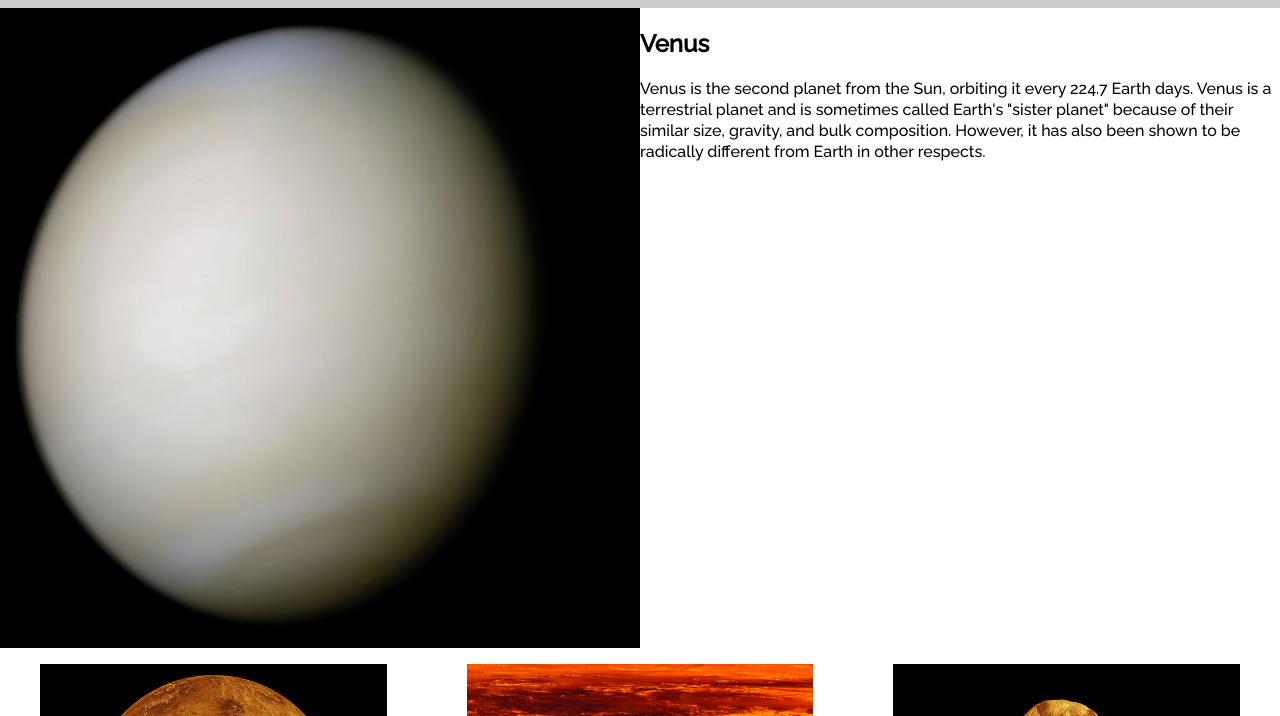
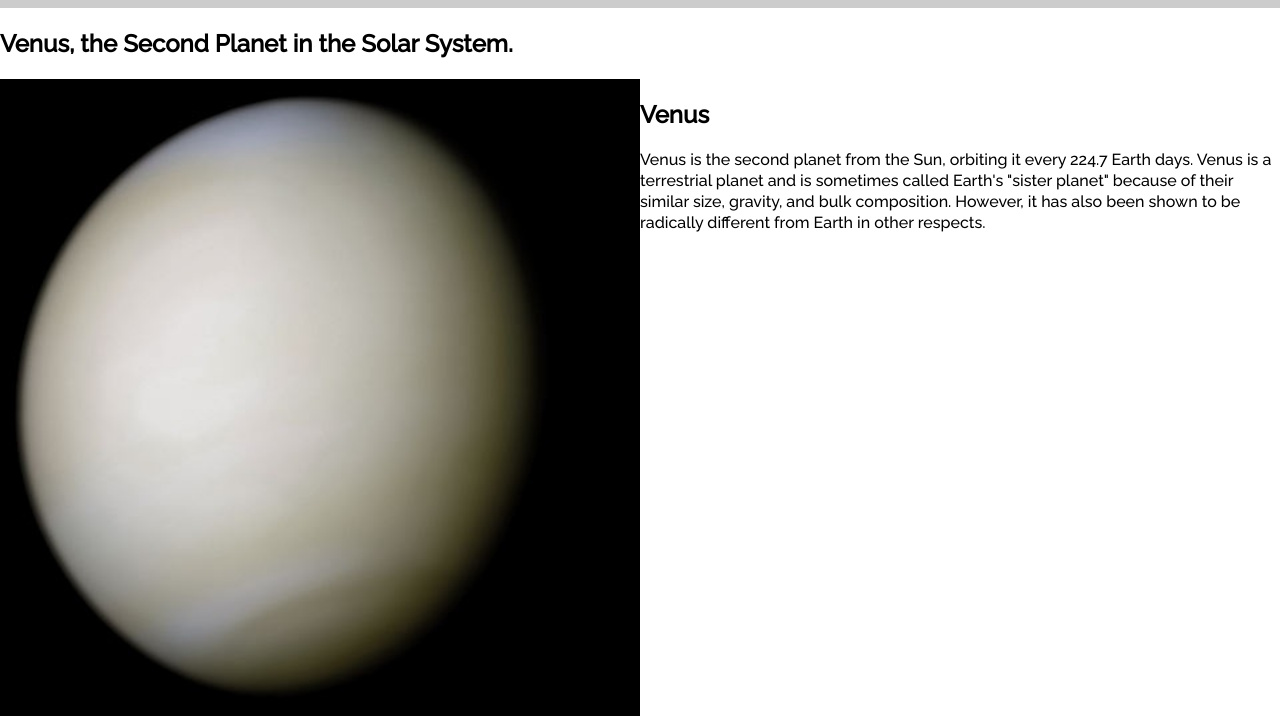
Before and after one commit to paiementstephanie/planet-assigment-2, a plain HTML site: page index.html in a window 1280 px wide. Shown: the part 76-792 px from the top of the page. Drawn offline with Linux system fonts and the light colour scheme.

Commit message:
created new html, css files and added new h2 to index

```diff
--- a/index.html
+++ b/index.html
@@ -29,6 +29,12 @@
 			</div>
 		</div>
 	</header>
+
+	<div class="grid">
+		<div class="unit unit-xs-1 unit-s-1 unit-m-1 unit-l-1-2">
+			<h2> Venus, the Second Planet in the Solar System.</h2>
+		</div>
+	</div>
 
 	<main>
 		<div class="grid">
```
Also changed, not shown: css/typography.css (added), explorations.html (added).
